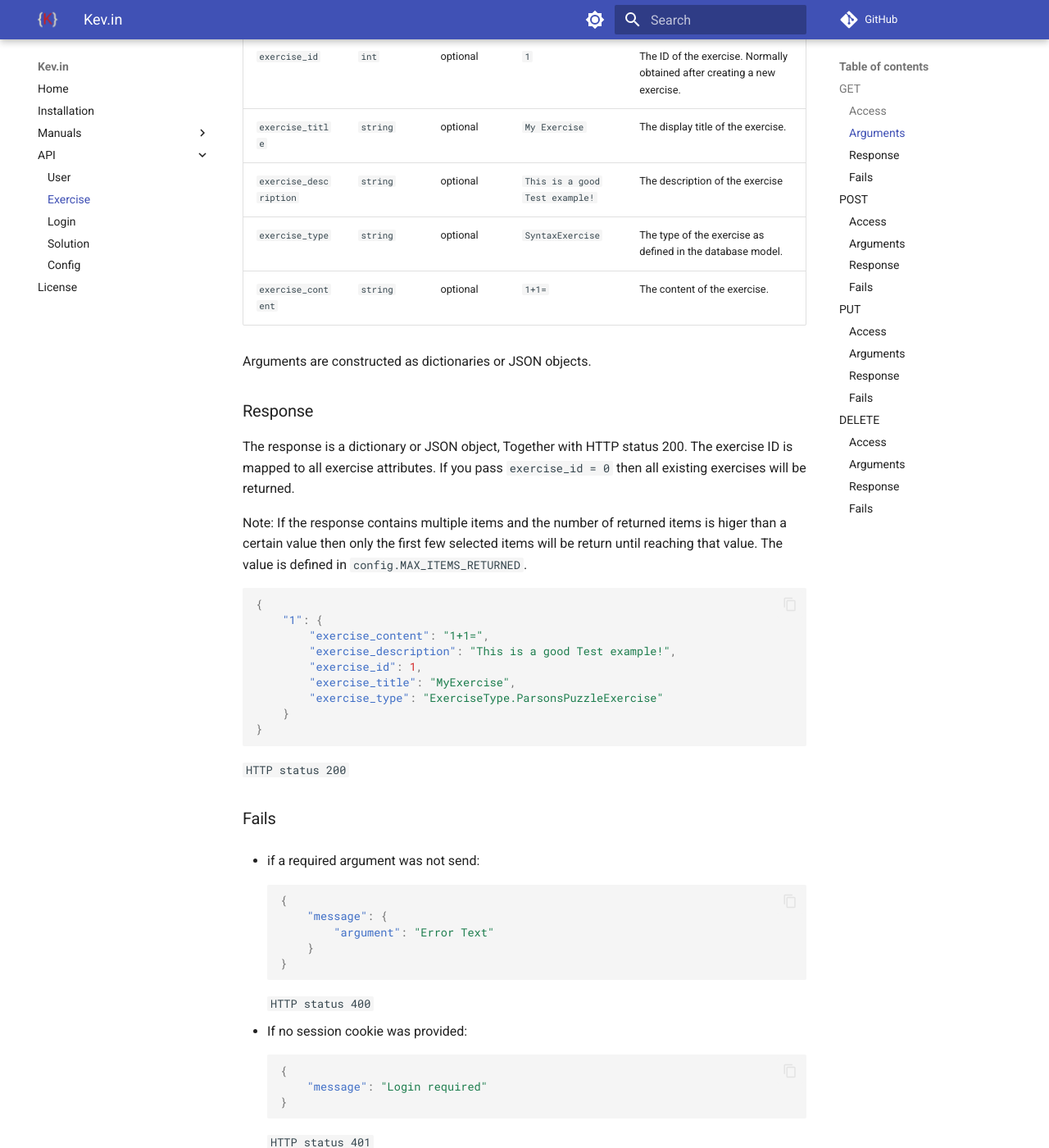
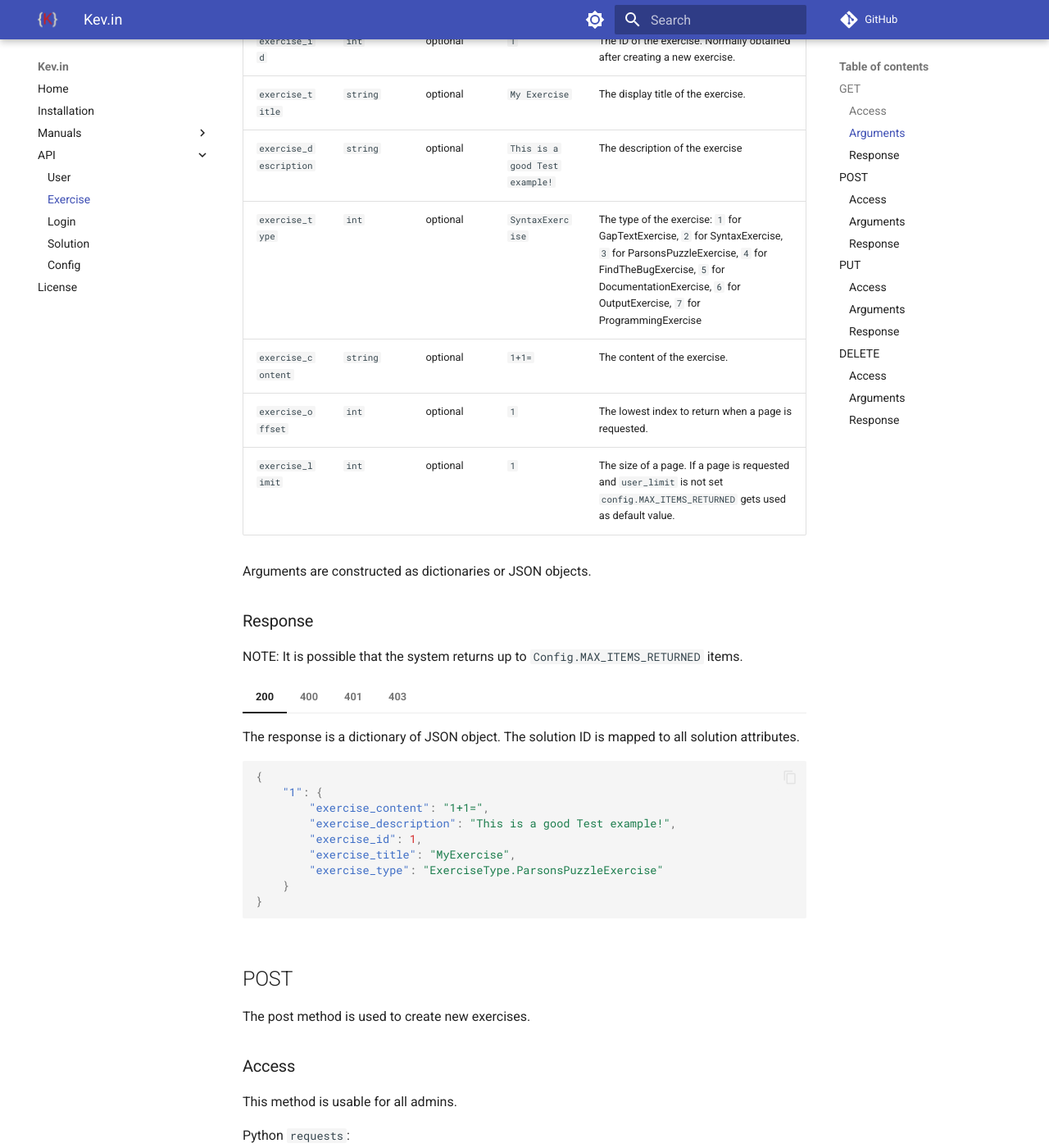
Before and after one commit to mlinke-ai/kev_in, an MkDocs documentation site: the page built from docs/api/exercise.md, in a window 1280 px wide and 1400 px high, scrolled down 1106 px. Shown: the whole window at 82% size. Built offline with MkDocs 1.6.1 and Material for MkDocs 9.7.7, drawn with Linux system fonts in a browser that asks for light colours; comment, search, counter and statistics services are not loaded; some of the changed text lies outside the part shown.

Commit message:
new documentation format + some changes in GET

````diff
--- a/docs/api/exercise.md
+++ b/docs/api/exercise.md
@@ -26,7 +26,7 @@
 Python `requests`:
 
 ```python
-requests.request("GET", "http://<address>:<port>/exercise?<arguments>", headers={"Content-Type": "application/json", "Cookie": "token=<token>"})
+requests.request("GET", "http://<address>:<port>/exercise", json=<arguments>, headers={"Content-Type": "application/json"})
 ```
 
 Unix `curl`:
@@ -34,19 +34,17 @@
 ```
 curl --location --request GET 'http://<address>:<port>/exercise?<arguments>' \
 --header 'Content-Type: application/json' \
---header 'Cookie: token=<token>' \
 --data-raw ''
 ```
 
 JavaScript `fetch`:
 
 ```javascript
-fetch("http://<address>:<port>/exercise?<arguments>", {method: "GET", headers: {"Content-Type": "application/json", "Cookie": "token=<token>"}})
+fetch("http://<address>:<port>/exercise", {method: "GET", headers: {"Content-Type": "application/json"} body: JSON.stringify(<arguments>)})
 ```
 
 Replace `<address>` and `<port>` with your respective setup.
 Replace `<arguments>` with with key value pairs in the form `key=value` (key is the argument, example values are listed in the table below). If you want to pass multiple arguments you can pass them like this `<argument1>&<argument2>`.
-Replace `<token>` with the JWT.
 
 ### Arguments
 
@@ -55,57 +53,64 @@
 | `exercise_id` | `int` | optional | `1` | The ID of the exercise. Normally obtained after creating a new exercise. |
 | `exercise_title` | `string` | optional | `My Exercise` | The display title of the exercise. |
 | `exercise_description` | `string` | optional | `This is a good Test example!` | The description of the exercise
-| `exercise_type` | `string` | optional | `SyntaxExercise` | The type of the exercise as defined in the database model. |
+| `exercise_type` | `int` | optional | `SyntaxExercise` | The type of the exercise: `1` for GapTextExercise, `2` for SyntaxExercise, `3` for ParsonsPuzzleExercise, `4` for FindTheBugExercise, `5` for DocumentationExercise, `6` for OutputExercise, `7` for ProgrammingExercise|
 | `exercise_content` | `string` | optional | `1+1=` | The content of the exercise. |
+| `exercise_offset` | `int` | optional | `1` | The lowest index to return when a page is requested. |
+| `exercise_limit` | `int` | optional | `1` | The size of a page. If a page is requested and `user_limit` is not set `config.MAX_ITEMS_RETURNED` gets used as default value. |
 
 Arguments are constructed as dictionaries or JSON objects.
 
 ### Response
 
-The response is a dictionary or JSON object, Together with HTTP status 200. The exercise ID is mapped to all exercise attributes. If you pass `exercise_id = 0` then all existing exercises will be returned.
+NOTE: It is possible that the system returns up to `Config.MAX_ITEMS_RETURNED` items.
 
-Note: If the response contains multiple items and the number of returned items is higer than a certain value then only the first few selected items will be return until reaching that value. The value is defined in `config.MAX_ITEMS_RETURNED`.
+=== "200"
 
-```JSON
-{
-    "1": {
-        "exercise_content": "1+1=",
-        "exercise_description": "This is a good Test example!",
-        "exercise_id": 1,
-        "exercise_title": "MyExercise",
-        "exercise_type": "ExerciseType.ParsonsPuzzleExercise"
-    }
-}
-```
-`HTTP status 200`
+    The response is a dictionary of JSON object. The solution ID is mapped to all solution attributes.
 
-### Fails
-
-- if a required argument was not send:
     ```JSON
     {
-        "message": {
-            "argument": "Error Text"
+        "1": {
+            "exercise_content": "1+1=",
+            "exercise_description": "This is a good Test example!",
+            "exercise_id": 1,
+            "exercise_title": "MyExercise",
+            "exercise_type": "ExerciseType.ParsonsPuzzleExercise"
         }
     }
     ```
-    `HTTP status 400`
 
-- If no session cookie was provided:
+=== "400"
+
+	The `user_limit` is out of ragne, e.g. grater then `config.MAX_ITEMS_RETURNED`.
+
+	```JSON
+	{
+		"message": "Page limit not in range",
+		"min_limit": "<min_value>",
+		"max_limit": "<max_value>"
+	}
+	```
+
+=== "401"
+
+    No session cookie was provided.
+
     ```JSON
     {
         "message": "Login required"
     }
     ```
-    `HTTP status 401`
 
-- If an unauthorized client sends a request:
+=== "403"
+
+    An unauthorized client sent a request.
+
     ```JSON
     {
         "message": "No Access"
     }
     ```
-    `HTTP status 403`
 
 ## POST
 
@@ -118,7 +123,7 @@
 Python `requests`:
 
 ```python
-requests.request("POST", "http://<address>:<port>/exercise", json=<arguments>, headers={"Content-Type": "application/json", "Cookie": "token=<token>"})
+requests.request("POST", "http://<address>:<port>/exercise", json=<arguments>, headers={"Content-Type": "application/json"})
 ```
 
 Unix `curl`:
@@ -126,7 +131,6 @@
 ```
 curl --location --request POST 'http://<address>:<port>/exercise' \
 --header 'Content-Type: application/json' \
---header 'Cookie: token=<token>' \
 --data-raw '{
     <arguments>
 }'
@@ -135,12 +139,11 @@
 JavaScript `fetch`:
 
 ```javascript
-fetch("http://<address>:<port>/exercise", {method: "POST", headers={"Content-Type": "application/json", "Cookie": "token=<token>"}, body: JSON.stringify(<arguments>)})
+fetch("http://<address>:<port>/exercise", {method: "POST", headers={"Content-Type": "application/json"}, body: JSON.stringify(<arguments>)})
 ```
 
 Replace `<address>` and `<port>` with your respective setup.
 Replace `<arguments>` with the arguments listed below. (in curl in key value pairs `"<key>": "<value>"`)
-Replace `<token>` with the JWT.
 
 ### Arguments
 
@@ -155,20 +158,22 @@
 
 ### Response
 
-The response is a dictionary or JSON object, Together with HTTP status 201. All attributes of the created exercise will be shown, together with a response message.
+=== "201"
 
-```JSON
-{
-    "exercise_id": 1,
-    "exercise_title": "My Exercise",
-    "message": "The exercise was created successfully"
-}
-```
-`HTTP status 201`
+    The response is a dictionary or JSON object, Together with HTTP status 201. All attributes of the created exercise will be shown, together with a response message.
 
-### Fails
+    ```JSON
+    {
+        "exercise_id": 1,
+        "exercise_title": "My Exercise",
+        "message": "The exercise was created successfully"
+    }
+    ```
 
-- if a required argument was not send:
+=== "400"
+
+    A required argument was not send.
+
     ```JSON
     {
         "message": {
@@ -176,39 +181,46 @@
         }
     }
     ```
-    `HTTP status 400`
 
-- If no session cookie was provided:
+=== "401"
+
+    No session cookie was provided.
+
     ```JSON
     {
         "message": "Login required"
     }
     ```
-    `HTTP status 401`
 
-- If an unauthorized client sends a request:
+=== "403"
+
+    An unauthorized client sent a request.
+
     ```JSON
     {
         "message": "No Access"
     }
     ```
-    `HTTP status 403`
 
-- If an exercise with the given `exercise_title` already exists:
+=== "409"
+
+    An exercise with the given `exercise_title` already exists.
+
     ```JSON
     {
         "message": "An exercise with this title already exists"
     }
     ```
-    `HTTP status 409`
 
-- If the element could not be added to the database for some reason:
+=== "500"
+
+The element could not be added to the database for some reason.
+
     ```JSON
     {
     "message": "An error occurred while creating the exercise"
     }
     ```
-    `HTTP status 500`
 
 ## PUT
 
@@ -221,7 +233,7 @@
 Python `requests`:
 
 ```python
-requests.request("PUT", "http://<address>:<port>/exercise", json=<arguments>, headers={"Content-Type": "application/json", "Cookie": "token=<token>"})
+requests.request("PUT", "http://<address>:<port>/exercise", json=<arguments>, headers={"Content-Type": "application/json"})
 ```
 
 Unix `curl`:
@@ -229,7 +241,6 @@
 ```
 curl --location --request PUT 'http://<address>:<port>/exercise' \
 --header 'Content-Type: application/json' \
---header 'Cookie: token=<token>' \
 --data-raw '{
     <arguments>
 }'
@@ -243,7 +254,6 @@
 
 Replace `<address>` and `<port>` with your respective setup.
 Replace `<arguments>` with the arguments listed below. (in curl in key value pairs `"<key>": "<value>"`)
-Replace `<token>` with the JWT.
 
 ### Arguments
 
@@ -259,18 +269,20 @@
 
 ### Response
 
-The response is a dictionary or JSON object, Together with HTTP status 200. The response is a message.
+=== "200"
 
-```JSON
-{
-    "message": "Successfully chanaged exercise with exercise_id 1"
-}
-```
-`HTTP status 200`
+    The response is a dictionary or JSON object, Together with HTTP status 200. The response is a message.
 
-### Fails
+    ```JSON
+    {
+        "message": "Successfully chanaged exercise with exercise_id 1"
+    }
+    ```
 
-- if a required argument was not send:
+=== "400"
+
+    A required argument was not sent.
+
     ```JSON
     {
         "message": {
@@ -278,31 +290,36 @@
         }
     }
     ```
-    `HTTP status 400`
 
-- If no session cookie was provided:
+=== "401"
+
+    No session cookie was provided.
+
     ```JSON
     {
         "message": "Login required"
     }
     ```
-    `HTTP status 401`
 
-- If an unauthorized client sends a request:
+=== "403"
+
+An unauthorized client sent a request.
+
     ```JSON
     {
         "message": "No Access"
     }
     ```
-    `HTTP status 403`
 
-- If no exercise with the given `exercise_id` exists:
+=== "404"
+
+No exercise with the given `exercise_id` exists.
+
     ```JSON
     {
         "message": "Exercise with exercise_id 1 does not exist"
     }
     ```
-    `HTTP status 404`
 
 ## DELETE
 
@@ -315,7 +332,7 @@
 Python `requests`:
 
 ```python
-requests.request("DELETE", "http://<address>:<port>/exercise", json=<arguments>, headers={"Content-Type": "application/json", "Cookie": "token=<token>"})
+requests.request("DELETE", "http://<address>:<port>/exercise", json=<arguments>, headers={"Content-Type": "application/json"})
 ```
 
 Unix `curl`:
@@ -323,7 +340,6 @@
 ```
 curl --location --request DELETE 'http://<address>:<port>/exercise' \
 --header 'Content-Type: application/json' \
---header 'Cookie: token=<token>' \
 --data-raw '{
     <arguments>
 }'
@@ -332,12 +348,11 @@
 JavaScript `fetch`:
 
 ```javascript
-fetch("http://<address>:<port>/exercise", {method: "DELETE", headers={"Content-Type": "application/json", "Cookie": "token=<token>"}, body: JSON.stringify(<arguments>)})
+fetch("http://<address>:<port>/exercise", {method: "DELETE", headers={"Content-Type": "application/json"}, body: JSON.stringify(<arguments>)})
 ```
 
 Replace `<address>` and `<port>` with your respective setup.
 Replace `<arguments>` with the arguments listed below. (in curl in key value pairs `"<key>": "<value>"`)
-Replace `<token>` with the JWT.
 
 ### Arguments
 
@@ -349,18 +364,20 @@
 
 ### Response
 
-The response is a dictionary or JSON object, Together with HTTP status 200. The response is a message.
+=== "200"
 
-```JSON
-{
-    "message": "Successfully deleted exercise with exercise_id 1"
-}
-```
-`HTTP status 200`
+    The response is a dictionary or JSON object, Together with HTTP status 200. The response is a message.
 
-### Fails
+    ```JSON
+    {
+        "message": "Successfully deleted exercise with exercise_id 1"
+    }
+    ```
 
-- if a required argument was not send:
+=== "400"
+
+A required argument was not sent.
+
     ```JSON
     {
         "message": {
@@ -368,28 +385,33 @@
         }
     }
     ```
-    `HTTP status 400`
 
-- If no session cookie was provided:
+=== "401"
+
+No session cookie was provided.
+
     ```JSON
     {
         "message": "Login required"
     }
     ```
-    `HTTP status 401`
 
-- If an unauthorized client sends a request:
+=== "403"
+
+An unauthorized client senT a request.
+
     ```JSON
     {
         "message": "No Access"
     }
     ```
-    `HTTP status 403`
 
-- If no exercise with the given `exercise_id` exists:
+=== "400"
+
+No exercise with the given `exercise_id` exists.
+
     ```JSON
     {
         "message": "Exercise with exercise_id 1 does not exist"
     }
     ```
-    `HTTP status 404`
````
Also changed, not shown: other parts of docs/api/exercise.md (+1 -1 lines), docs/api/solution.md (+10 -8 lines), docs/api/user.md (+1 -6 lines).
